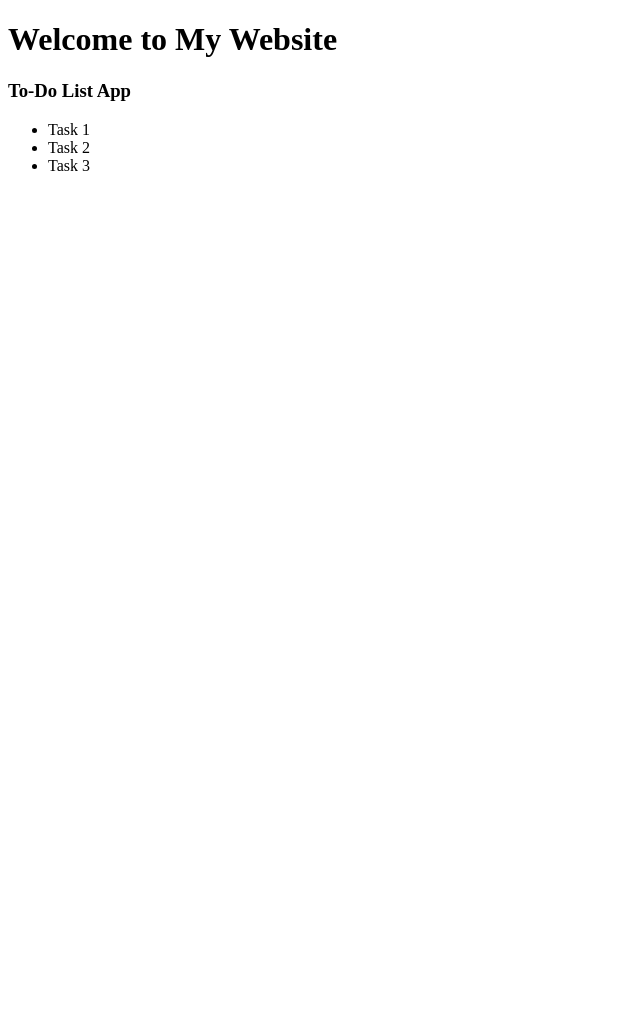
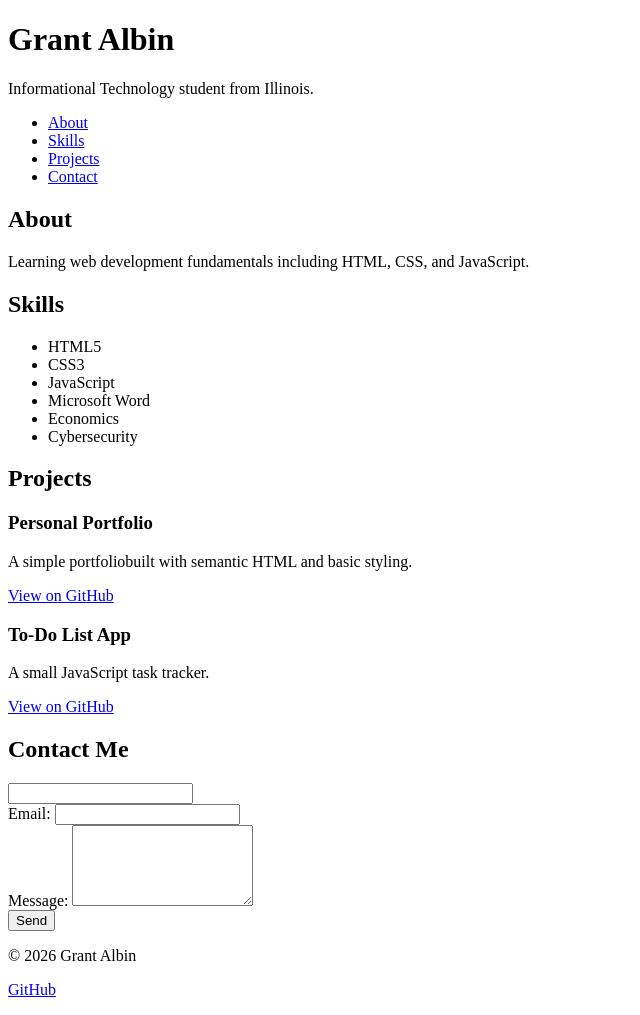
Before and after one commit to galbin23/galbin23.github.io, a plain HTML site: page index.html in a window 1280 px wide. Shown: the whole page, without its empty margins (0-640 px from the left). Before the commit the page ends 800 px from the top, so only its background shows below. Drawn offline with Linux system fonts and the light colour scheme.

Commit message:
Update index.html
the co pilot ai just absolutely messed up my page

```diff
--- a/index.html
+++ b/index.html
@@ -1,17 +1,92 @@
 <!DOCTYPE html>
-<html>
+<html lang="en">
 <head>
     <meta charset="UTF-8">
     <meta name="viewport" content="width=device-width, initial-scale=1.0">
-    <title>My Website</title>
+    <title>Grant Albin</title>
 </head>
 <body>
-    <h1>Welcome to My Website</h1>
-    <h3>To-Do List App</h3>
-    <ul>
-        <li>Task 1</li>
-        <li>Task 2</li>
-        <li>Task 3</li>
-    </ul>
+
+    <header>
+        <h1>Grant Albin</h1>
+        <p>Informational Technology student from Illinois.</p>
+    </header>
+
+    <nav>
+        <ul>
+            <li><a href="#about">About</a></li>
+            <li><a href="#skills">Skills</a></li>
+            <li><a href="#projects">Projects</a></li>
+            <li><a href="#contact">Contact</a></li>
+        </ul>
+    </nav>
+
+    <main>
+
+        <section id="about">
+            <h2>About</h2>
+            <p> Learning web development fundamentals including HTML, CSS, and JavaScript.</p>
+            <p></p>
+        </section>
+
+        <section id="skills">
+            <h2>Skills</h2>
+            <ul>
+                <li>HTML5</li>
+                <li>CSS3</li>
+                <li>JavaScript</li>
+                <li>Microsoft Word</li>
+                <li>Economics</li>
+                <li>Cybersecurity</li>
+            </ul>
+        </section>
+
+        <section id="projects">
+            <h2>Projects</h2>
+
+            <article>
+                <h3>Personal Portfolio</h3>
+                <p>A simple portfoliobuilt with semantic HTML and basic styling.</p>
+                <p><a href="https://github.com/galbin23/galbin23.github.io" target="_blank">View on GitHub</a></p>
+            </article>
+
+            <article>
+                <h3>To-Do List App</h3>
+                <p>A small JavaScript task tracker.</p>
+                <p><a href="https://github.com/galbin23/todo" target="_blank">View on GitHub</a></p>
+            </article>
+
+        </section>
+
+        <section id="contact">
+            <h2>Contact Me</h2>
+
+            <form>
+                <div>
+                    <label for="name"> </label>
+                    <input type="text" id="name" name="name" required minlength="2">
+                </div>
+
+                <div>
+                    <label for="email">Email: </label>
+                    <input type="email" id="email" name="email" required>
+                </div>
+
+                <div>
+                    <label for="message">Message:</label>
+                    <textarea id="message" name="message" required minlength="10" rows="5"></textarea>
+                </div>
+
+                <button type="submit">Send</button>
+            </form>
+        </section>
+
+    </main>
+
+    <footer>
+        <p>© 2026 Grant Albin</p>
+        <p><a href="https://github.com/galbin23">GitHub</a></p>
+    </footer>
+
 </body>
 </html>
```
